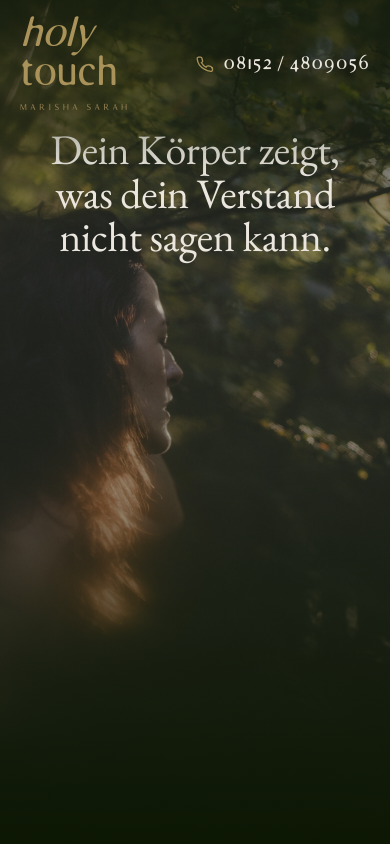
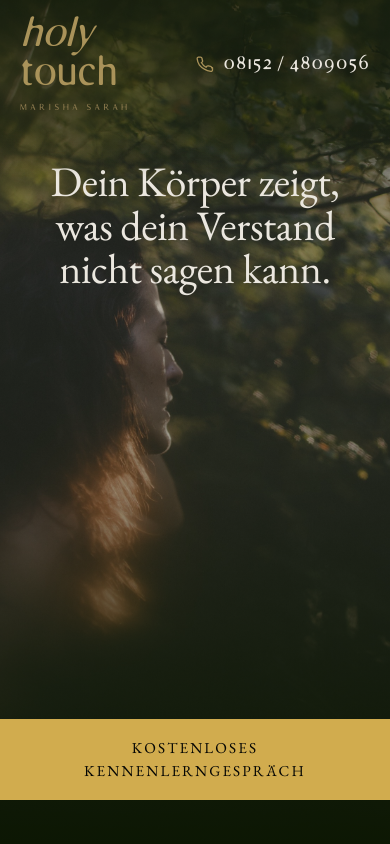
Before and after one commit to felixheberle/webseite-holytouch, a Next.js app: page / in a window 390 px wide. Shown: the top 844 px of the page. Built offline with nearby package versions, Linux system fonts and the light colour scheme.

Commit message:
Mobile Hero: Button z-index fix (über Gradient), padding-top 10rem für zweizeiligen Header

```diff
--- a/app/globals.css
+++ b/app/globals.css
@@ -77,6 +77,8 @@ body {
 
 .hero-cta-mobile {
   display: none;
+  position: relative;
+  z-index: 2;
 }
 
 @media (max-width: 768px) {
@@ -89,7 +91,7 @@ body {
 
   .hero-section {
     justify-content: space-between;
-    padding-top: 8rem;
+    padding-top: 10rem;
     padding-bottom: 2.75rem;
   }
   .hero-headline {
```
